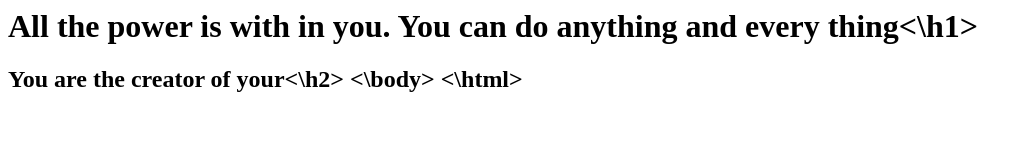
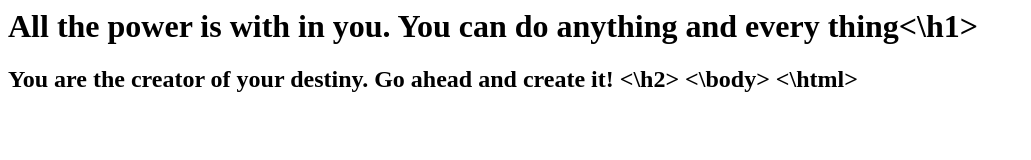
Before and after one commit to ouobarro/firstgitrepo, a plain HTML site: page index.html in a window 1280 px wide. Shown: the whole page, without its empty margins (0-1031 px from the left). Drawn offline with Linux system fonts and the light colour scheme.

Commit message:
updated quote 2

```diff
--- a/index.html
+++ b/index.html
@@ -2,7 +2,7 @@
 	<body>
 		<h1>All the power is with in you. You can do anything and every thing<\h1>
 
-		<h2>You are the creator of your<\h2>
+		<h2>You are the creator of your destiny. Go ahead and create it! <\h2>
 	<\body>
 
 <\html>
```
